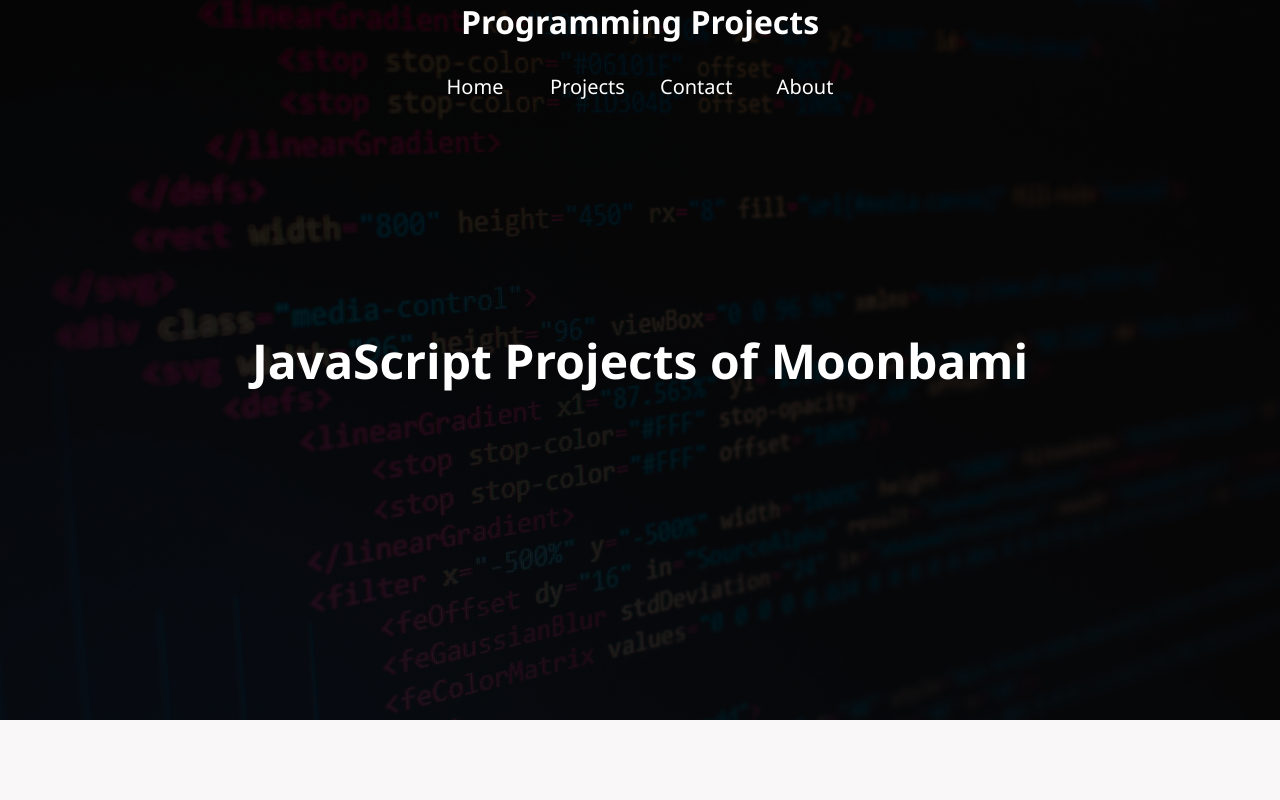
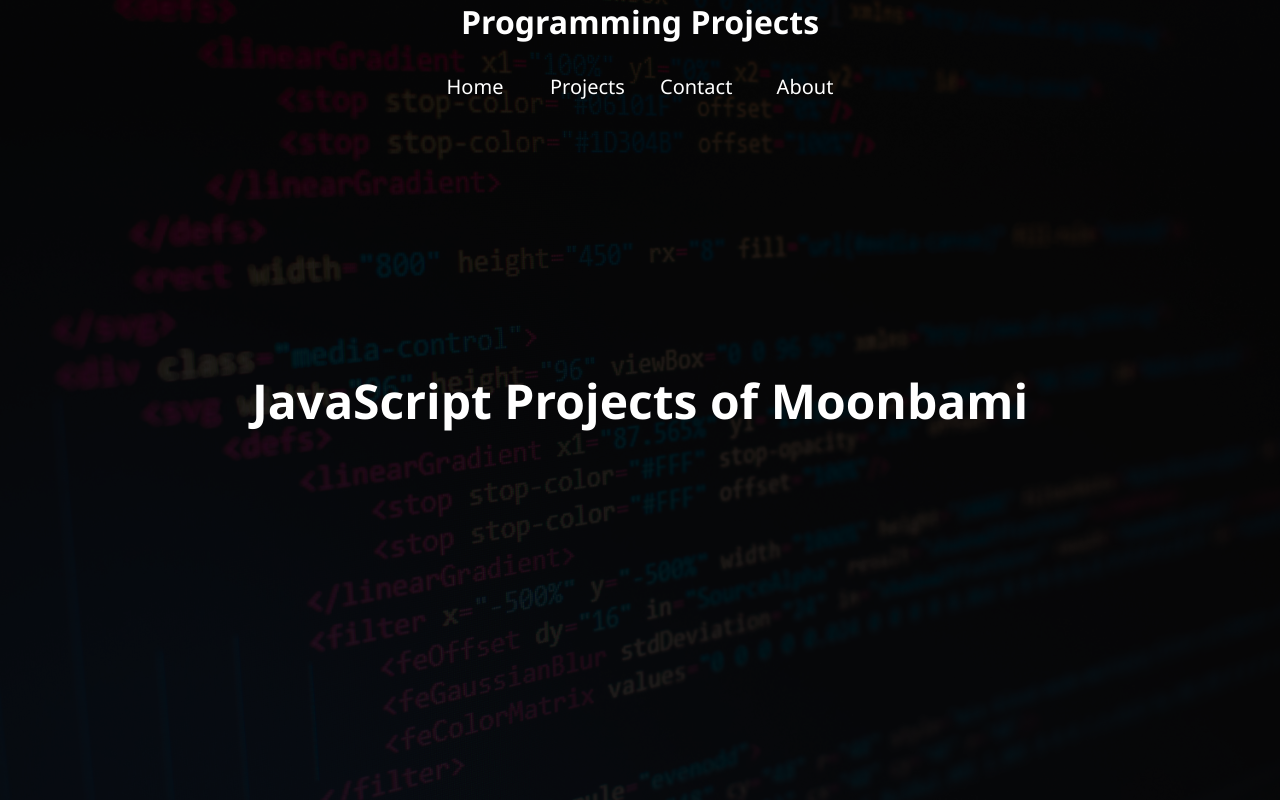
Before and after one commit to MoonbamiOfficial/program-projects, a React (Vite) app: page / in a window 1280 px wide. Built offline with nearby package versions, Linux system fonts and the light colour scheme.

Commit message:
fix: hero image

```diff
--- a/src/css/style-index.css
+++ b/src/css/style-index.css
@@ -15,7 +15,7 @@
 }
 .hero img {
     width: 100%;
-    height: 720px;
+    height: 100vh;
     object-fit: cover;
     filter: brightness(0.15);
 }
--- a/src/css/style-projects.css
+++ b/src/css/style-projects.css
@@ -4,7 +4,7 @@
 }
 .projects-section img {
     width: 100%;
-    height: 720px;
+    height: 100vh;
     object-fit: cover;
     filter: brightness(0.15);
 }
```
